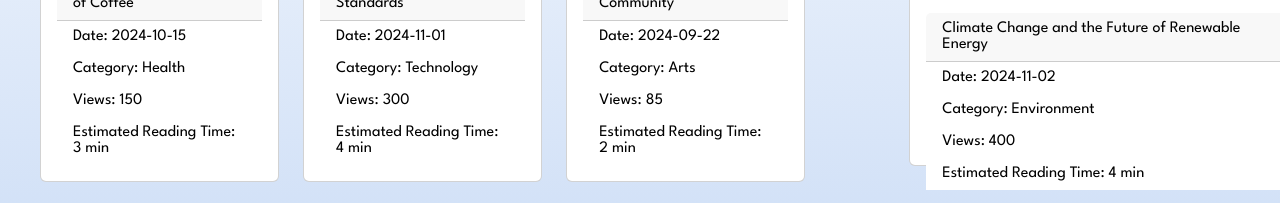
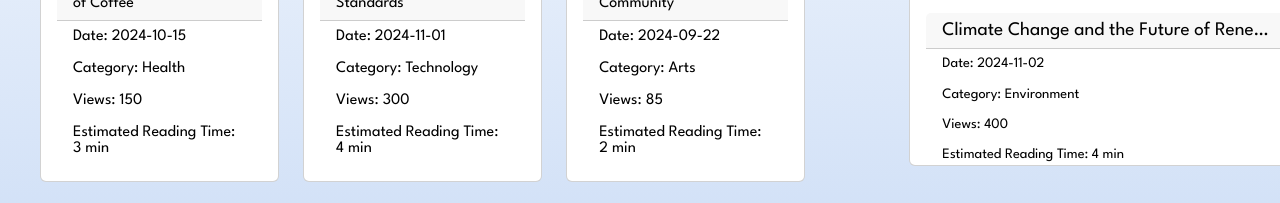
Before and after one commit to yourma-ko/RAMA-s_News, a plain HTML site: page Index.html in a window 1280 px wide. Shown: the part 835-1038 px from the top of the page. Drawn offline with nearby package versions, Linux system fonts and the light colour scheme; grey boxes are pictures that could not be loaded.

Commit message:
fix of most popular card

```diff
--- a/style/styles.css
+++ b/style/styles.css
@@ -256,6 +256,27 @@ footer {
     height: 250px;
     object-fit: cover;
 }
+.popular-card .card-body {
+    overflow: hidden;
+}
+
+.popular-card .card-header {
+    font-size: 1.2rem; /* Уменьшение размера шрифта */
+    text-overflow: ellipsis; /* Обрезка текста с многоточием */
+    white-space: nowrap; /* Без переноса текста */
+    overflow: hidden;
+}
+
+.popular-card .list-group-item {
+    font-size: 0.9rem; /* Уменьшение размера шрифта */
+}
+
+/* Специально для маленьких экранов */
+@media (max-width: 768px) {
+    .popular-card .card {
+        max-width: 100%; /* Ограничение ширины для мелких экранов */
+    }
+}
 .modal-content {
     background-color: var(--card-background-color);
     color: var(--text-color);
```
